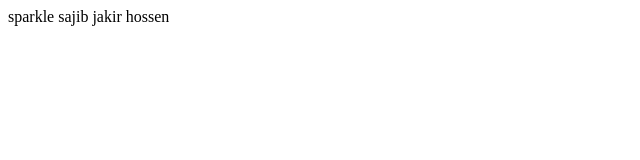
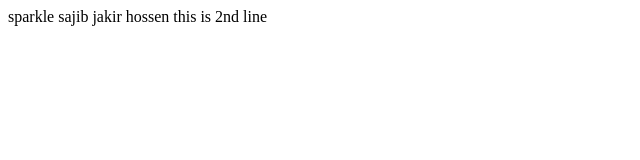
Before and after one commit to sajibremix/testing, a plain HTML site: page index.html in a window 1280 px wide. Shown: the whole page, without its empty margins (0-640 px from the left). Drawn offline with Linux system fonts and the light colour scheme.

Commit message:
index upload

```diff
--- a/index.html
+++ b/index.html
@@ -3,5 +3,6 @@
 </head>
 <body>
 	sparkle sajib jakir hossen
+	this is 2nd line
 </body>
 </html>
```
